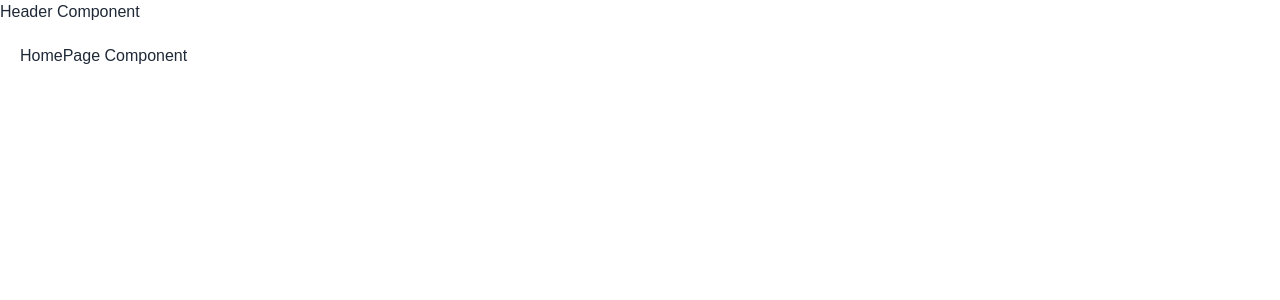
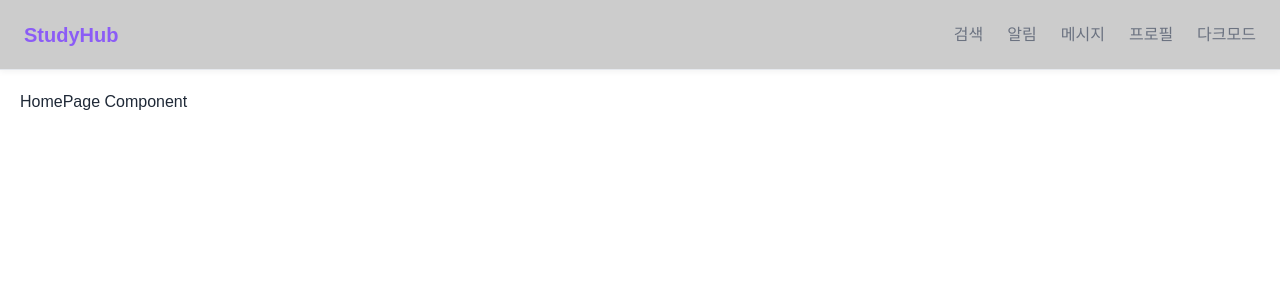
Before and after one commit to prgrms-fe-devcourse/FE7-PROJECT2-TEAM-5, a React (Vite) app: page / in a window 1280 px wide. Shown: the top 300 px of the page. Built offline with nearby package versions, Linux system fonts and the light colour scheme.

Commit message:
💄 Header 추가

```diff
--- a/src/components/layout/Header.tsx
+++ b/src/components/layout/Header.tsx
@@ -1,7 +1,20 @@
+import { Link } from "react-router";
+
 export default function Header() {
 	return (
 		<>
-			<h1>Header Component</h1>
+			<header className="w-full h-[70px] px-6 flex flex-row justify-between items-center border-b-1 border-[#E6E9EE] shadow-[0_2px_6px_rgba(0,0,0,0.05)] bg-[#cccccc]">
+				<Link to="/" className="text-xl font-bold text-[#8B5CF6]">
+					StudyHub
+				</Link>
+				<div className="flex flex-row gap-6 text-[#6B7280] font-medium">
+					<Link to="/">검색</Link>
+					<Link to="/">알림</Link>
+					<Link to="/">메시지</Link>
+					<Link to="/">프로필</Link>
+					<Link to="/">다크모드</Link>
+				</div>
+			</header>
 		</>
 	);
 }
```
